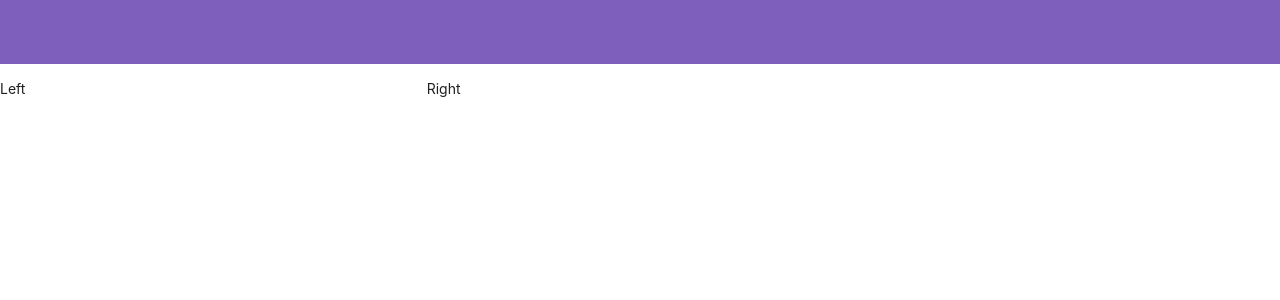
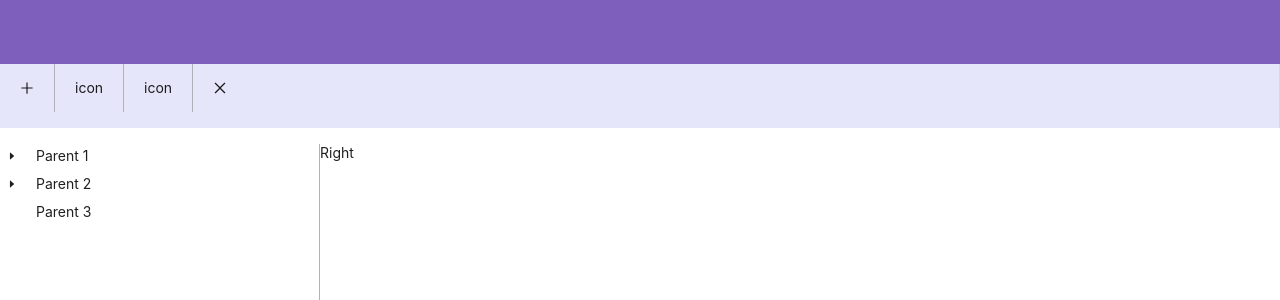
Before and after one commit to sourcecoursepoc/sourcecourse_poc, a Next.js app: page /schemas in a window 1280 px wide. Shown: the top 300 px of the page. Built offline with nearby package versions, Linux system fonts and the light colour scheme.

Commit message:
basic treeview is done and soem error is there is icon imports.

```diff
--- a/package.json
+++ b/package.json
@@ -9,6 +9,7 @@
     "lint": "next lint"
   },
   "dependencies": {
+    "@ant-design/icons": "^5.0.1",
     "@types/node": "18.15.0",
     "@types/react": "18.0.28",
     "@types/react-dom": "18.0.11",
--- a/src/components/header/header.module.css
+++ b/src/components/header/header.module.css
@@ -2,7 +2,7 @@
     text-align: center;
     color: #fff;
     padding: 0rem;
-    margin: 0rem 0rem 1rem 0rem;
+    /* margin: 0rem 0rem 1rem 0rem; */
     height: 4rem;
     background-color: #7E60BC;
 }
--- a/src/pages/schemas/index.tsx
+++ b/src/pages/schemas/index.tsx
@@ -1,6 +1,10 @@
-import { Layout, Space, Col, Row } from "antd";
+import { Layout, Space, Col, Row, Menu } from "antd";
+import { CloseOutlined, PlusOutlined } from '@ant-design/icons';
 import Header from "../../components/header/header";
 import styles from "./schemas.module.css";
+import { Item } from "rc-menu";
+import TreeView from "./TreeView";
+
 
 const Schemas = () => {
   const { Content } = Layout;
@@ -8,9 +12,27 @@ const Schemas = () => {
     <Space direction="vertical" className={styles.space} size={[0, 48]}>
       <Layout className={styles.layout}>
         <Header />
+        <Menu className={styles.menu}>
+          <Row>
+            <Col className={styles.rows}>
+              <Item key="add" ><PlusOutlined /></Item>
+            </Col>
+            <Col className={styles.rows}>
+              <Item key="icon">icon</Item>
+            </Col>
+            <Col className={styles.rows}>
+              <Item key="icon">icon</Item>
+            </Col>
+            <Col>
+              <Item key="close">
+                <CloseOutlined />
+              </Item>
+            </Col>
+          </Row>
+        </Menu>
         <Content>
           <Row>
-            <Col span={8}>Left</Col>
+            <Col span={6} className={styles.treeview}><TreeView /></Col>
             <Col span={16}>Right</Col>
           </Row>
         </Content>
--- a/src/pages/schemas/schemas.module.css
+++ b/src/pages/schemas/schemas.module.css
@@ -8,3 +8,20 @@
     height: 100%;
     background-color: white;
 }
+.menu{
+    background: lavender;
+    text-align: center;
+    padding: 0rem;
+    margin: 0rem 0rem 1rem 0rem;
+    height: 4rem;
+}
+.rows{
+    border-right:1px solid #b4b1b1;
+}
+.treeview{
+    text-align:center;
+    min-height: 500px;
+    color: #000;
+    border-right:1px solid #b4b1b1;
+    background-color:#fff;
+}
--- /dev/null
+++ b/src/pages/schemas/treeview.tsx
@@ -0,0 +1,62 @@
+import React from 'react';
+import { Tree } from 'antd';
+
+const { TreeNode } = Tree;
+
+const data = [
+    {
+        title: 'Parent 1',
+        key: '0-0',
+        children: [
+            {
+                title: 'Child 1',
+                key: '0-0-1',
+
+            },
+            {
+                title: 'Child 2',
+                key: '0-0-2',
+            },
+            {
+                title: 'Child 3',
+                key: '0-0-3',
+            },
+        ],
+    },
+    {
+        title: 'Parent 2',
+        key: '0-1',
+        children: [
+            {
+                title: 'Child 4',
+                key: '0-1-1',
+            },
+            {
+                title: 'Child 5',
+                key: '0-1-2',
+            },
+        ],
+    },
+    {
+        title: 'Parent 3',
+        key: '0-2',
+    },
+];
+
+const TreeView = () => {
+    return (
+        <Tree>
+            {data.map((item) => (
+                <TreeNode title={item.title} key={item.key}>
+                    {item.children && item.children.length > 0 &&
+                        item.children.map((child) => (
+                            <TreeNode title={child.title} key={child.key} />
+                        ))
+                    }
+                </TreeNode>
+            ))}
+        </Tree>
+    );
+};
+
+export default TreeView;
```
Also changed, not shown: 1 other file (tests, documents, lock files or other folders).
